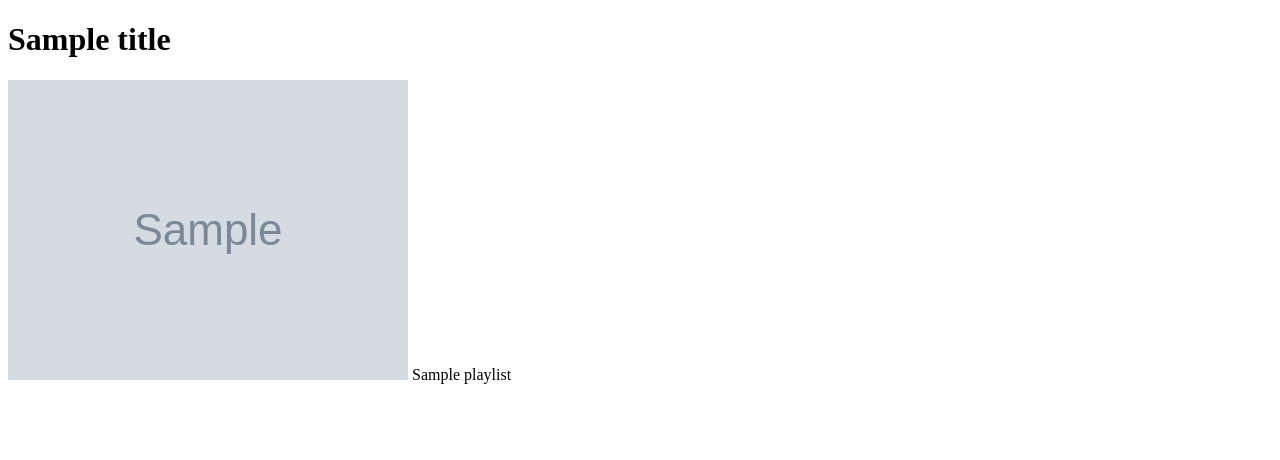
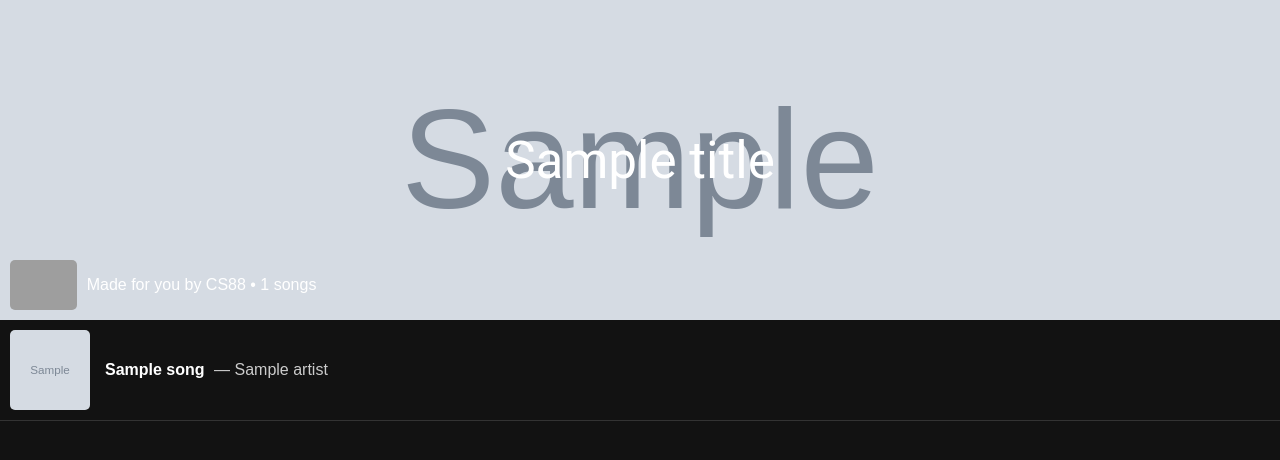
Before and after one commit to abigailrb03/cs294-project, a Flask app: template src/project/daylist/templates/daylist.html in a window 1280 px wide. Shown: the top 460 px of the page. Run offline with Flask 3, Linux system fonts and the light colour scheme; the template is opened without the code that fills it: most values are stand-ins (such as "Sample title", 1, 10 or a date in 2020); grey boxes marked "Sample" are stand-in pictures; grey boxes are pictures that could not be loaded.

Commit message:
added daylist template styling

```diff
--- a/src/project/daylist/templates/daylist.html
+++ b/src/project/daylist/templates/daylist.html
@@ -1,11 +1,127 @@
 <!DOCTYPE html>
 <html>
-    <head>
-        <title>Daylist</title>
-    </head>
-    <body>
-        <h1>{{ title }}</h1>
-        <img src="{{ image }}" />
-        {{ playlist }}
-    </body>
+<head>
+    <title>Daylist</title>
+    <style>
+        body {
+            font-family: sans-serif;
+            margin: 0;
+            background-color: #121212;
+            color: white;
+        }
+        .image-container {
+            position: relative;
+            width: 100%;
+            height: 40vh;
+            overflow: hidden;
+            transition: height 0.3s ease;
+        }
+        .image-container.shrink {
+            position: sticky;
+            top: 0;
+            height: 10vh;
+            z-index: 10;
+        }
+        .image-container img {
+            width: 100%;
+            height: 100%;
+            object-fit: cover;
+        }
+        .overlay-text {
+            position: absolute;
+            top: 0;
+            left: 0;
+            width: 100%;
+            height: 100%;
+            display: flex;
+            align-items: center;
+            justify-content: center;
+            color: white;
+            font-size: 4vw;
+            font-weight: medium;
+            text-align: center;
+            transition: font-size 0.3s ease;
+            font-family: "Roboto", sans-serif;
+        }
+        .image-container.shrink .overlay-text {
+            font-size: 2vw;
+        }
+        .bottom-left {
+            position: absolute;
+            bottom: 10px;
+            left: 10px;
+            display: flex;
+            align-items: center;
+            gap: 10px;
+        }
+        .bottom-left img {
+            height: 50px;
+            width: auto;
+            border-radius: 5px;
+        }
+        .bottom-left p {
+            margin: 0;
+            font-size: 1rem;
+            color: white;
+        }
+        .song {
+            display: flex;
+            align-items: center;
+            gap: 15px;
+            padding: 10px;
+            border-bottom: 1px solid #333;
+        }
+        .song img {
+            height: 80px;
+            width: 80px;
+            border-radius: 5px;
+            object-fit: cover;
+        }
+        .song-title {
+            font-weight: bold;
+            color: white;
+        }
+        .song-artist {
+            color: #ccc;
+            margin-left: 5px;
+        }
+    </style>
+</head>
+<body>
+    <div class="image-container" id="headerImage">
+        <img src="{{ image }}" alt="playlist image" />
+        <div class="overlay-text">{{ title }}</div>
+        <div class="bottom-left">
+            <img src="https://c88c.org/fa25/assets/images/cs88-logo-new.png" alt="CS88 logo">
+            <p>Made for you by CS88 • {{ playlist|length }} songs</p>
+        </div>
+    </div>
+
+    {% for song in playlist %}
+        <div class="song">
+            <img src="{{ song['album_cover'] }}" alt="{{ song['title'] }}">
+            <div>
+                <span class="song-title">{{ song['title'] }}</span>
+                <span class="song-artist">— {{ song['artist'] }}</span>
+            </div>
+        </div>
+    {% else %}
+        <p>No songs found.</p>
+    {% endfor %}
+
+    <script>
+        const header = document.getElementById('headerImage');
+        let isShrunk = false;
+
+        window.addEventListener('scroll', function () {
+            if (window.scrollY > header.offsetHeight && !isShrunk) {
+                header.classList.add('shrink');
+                isShrunk = true;
+            } else if (window.scrollY <= 10 && isShrunk) {
+                header.classList.remove('shrink');
+                isShrunk = false;
+            }
+        });
+    </script>
+</body>
 </html>
```
